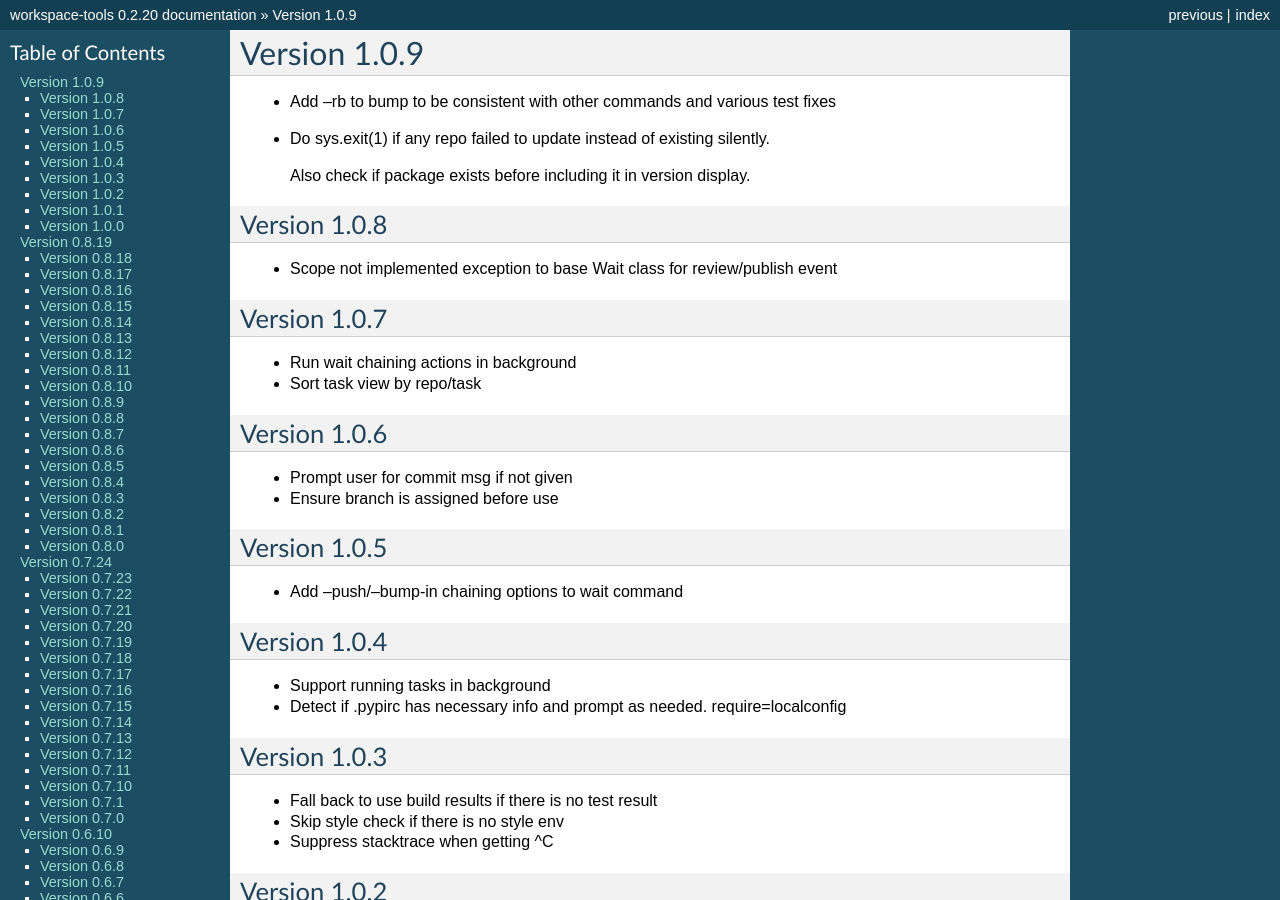
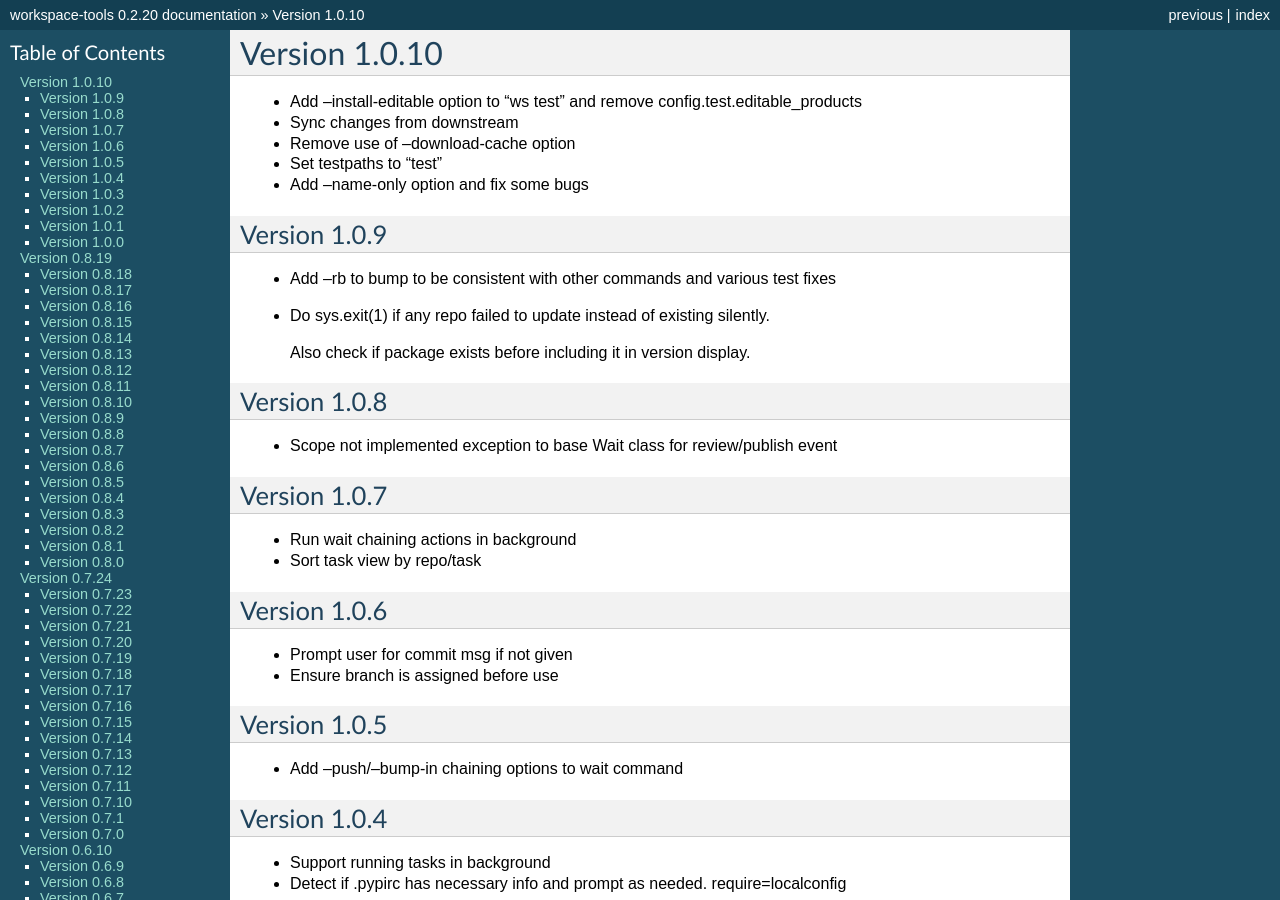
Before and after one commit to maxzheng/workspace-tools, a Sphinx documentation site: the page built from docs/CHANGELOG.rst, in a window 1280 px wide and 900 px high. Built offline with Sphinx 7.4.7, drawn with Linux system fonts in a browser that asks for light colours; some of the changed text lies outside the part shown.

Commit message:
Publish version 1.0.10

```diff
--- a/docs/CHANGELOG.rst
+++ b/docs/CHANGELOG.rst
@@ -1,5 +1,14 @@
+Version 1.0.10
+================================================================================
+
+* Add --install-editable option to "ws test" and remove config.test.editable_products
+* Sync changes from downstream
+* Remove use of --download-cache option
+* Set testpaths to "test"
+* Add --name-only option and fix some bugs
+
 Version 1.0.9
-================================================================================
+--------------------------------------------------------------------------------
 
 * Add --rb to bump to be consistent with other commands and various test fixes
 * Do sys.exit(1) if any repo failed to update instead of existing silently.
--- a/setup.py
+++ b/setup.py
@@ -10,7 +10,7 @@ def find_files(path):
 
 setuptools.setup(
   name='workspace-tools',
-  version='1.0.9',
+  version='1.0.10',
 
   author='Max Zheng',
   author_email='maxzheng.os @t gmail.com',
```
